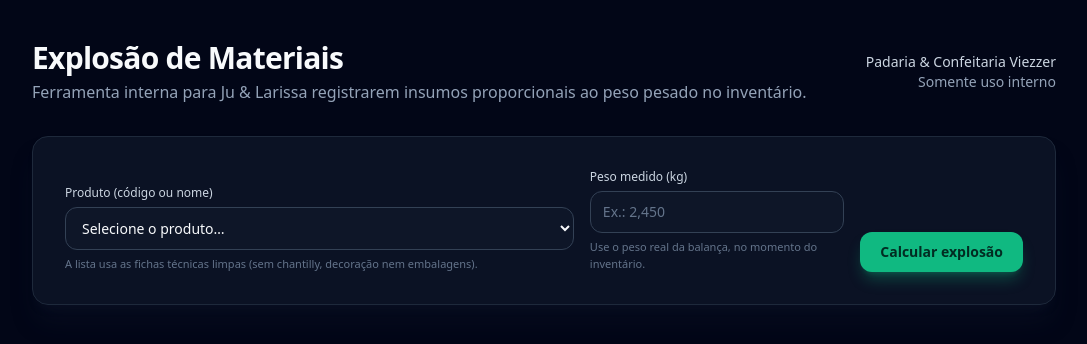
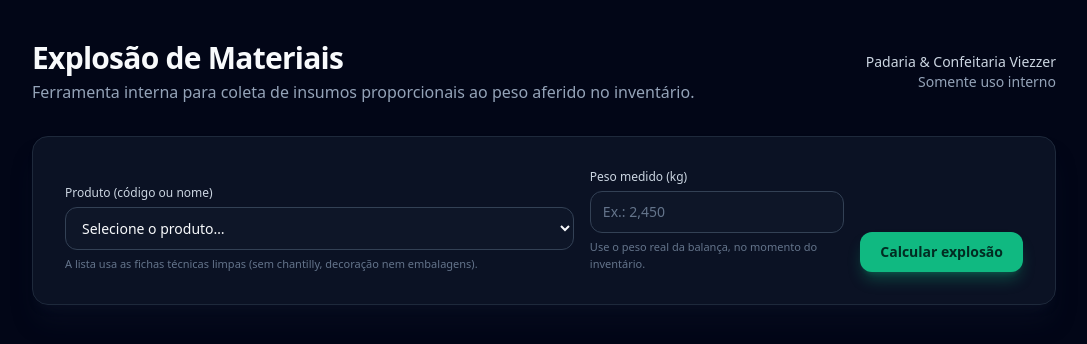
Before and after one commit to guilacerdas/guilacerda-website, a React (Vite) app: page /viezzer in a window 1280 px wide. Shown: the top 344 px of the page, without its empty margins (96-1183 px from the left). Built offline with nearby package versions, Linux system fonts and the light colour scheme.

Commit message:
atualiza layout

```diff
--- a/src/components/ExplosaoPage.tsx
+++ b/src/components/ExplosaoPage.tsx
@@ -71,8 +71,8 @@ export default function ExplosaoPage() {
               Explosão de Materiais
             </h1>
             <p className="mt-1 text-sm sm:text-base text-slate-400">
-              Ferramenta interna para Ju &amp; Larissa registrarem insumos
-              proporcionais ao peso pesado no inventário.
+              Ferramenta interna para coleta de insumos proporcionais ao peso
+              aferido no inventário.
             </p>
           </div>
           <div className="text-xs sm:text-sm text-slate-400 sm:text-right">
```
